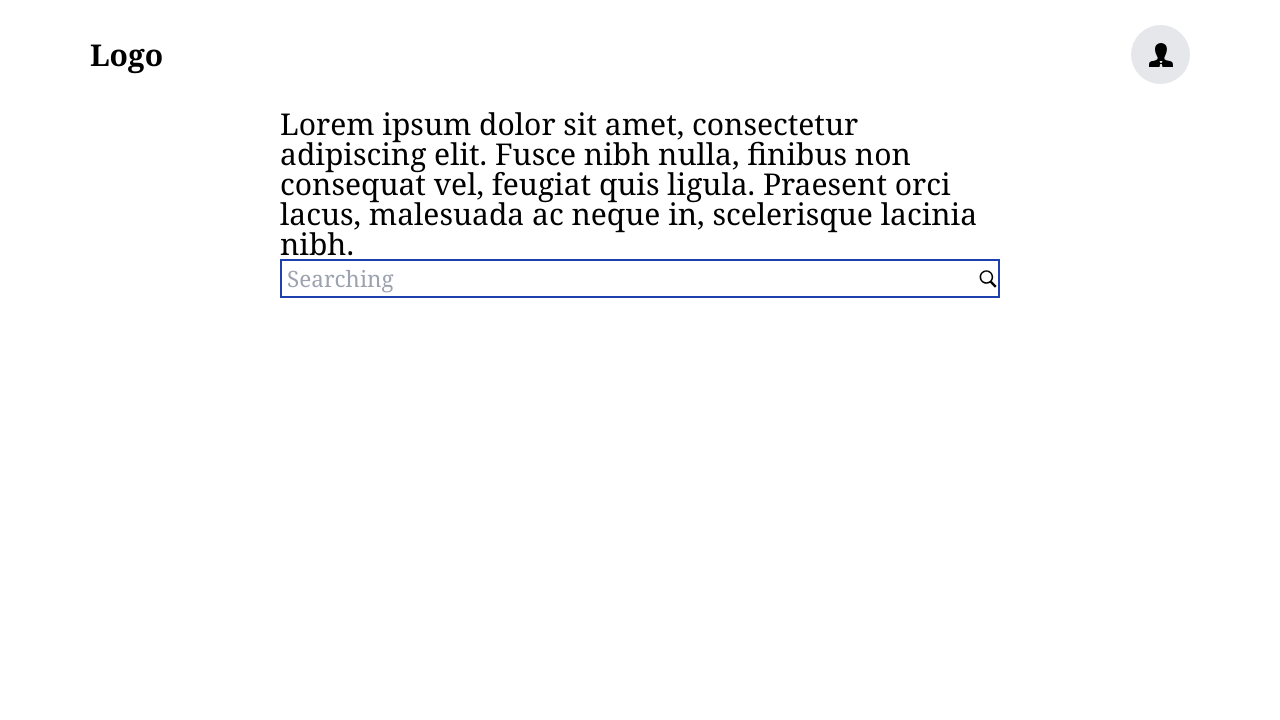
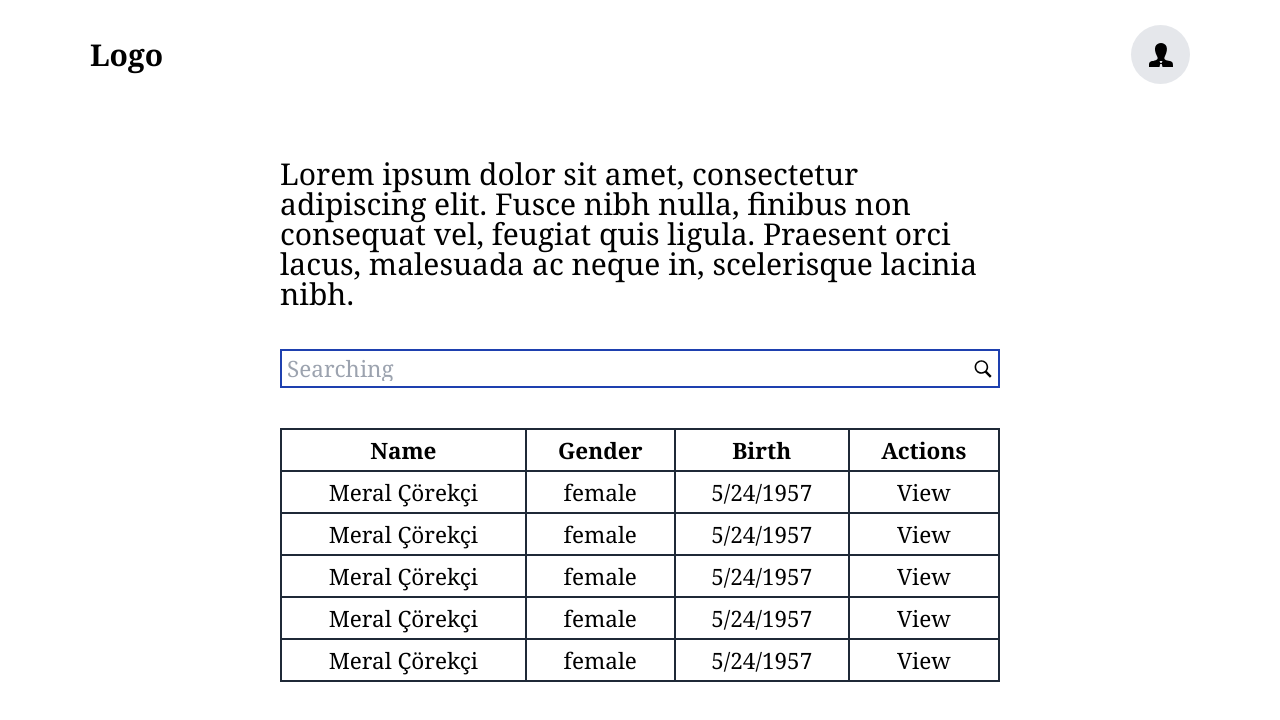
Before and after one commit to Lucaslpa/FrontendChallenge, a React (Create React App) app: page / in a window 1280 px wide. Shown: the top 720 px of the page. Built offline with nearby package versions, Linux system fonts and the light colour scheme.

Commit message:
Add List component

```diff
--- a/src/App.js
+++ b/src/App.js
@@ -1,13 +1,17 @@
 import Menu from "./Components/Menu";
 import Search from "./Components/Search";
+import List from "./Components/List";
+import { patient } from "./patient";
 
 function App() {
   return (
     <div className="w-screen h-screen">
-      <Menu />
+      <header>
+        <Menu />
+      </header>
 
-      <div className=" w-full  ">
-        <div className="max-w-6xl w-full mx-auto">
+      <main className=" w-full mt-20 ">
+        <div className="max-w-6xl px-7  md:px-0 w-full mx-auto">
           <p className="text-5xl">
             {" "}
             Lorem ipsum dolor sit amet, consectetur adipiscing elit. Fusce nibh
@@ -15,8 +19,9 @@ function App() {
             lacus, malesuada ac neque in, scelerisque lacinia nibh.
           </p>
           <Search />
+          <List patients={[patient, patient, patient, patient, patient]} />
         </div>
-      </div>
+      </main>
     </div>
   );
 }
--- /dev/null
+++ b/src/Components/List/index.js
@@ -0,0 +1,51 @@
+import { ConvertDate } from "../../utils/ConvertDate";
+import PropTypes from "prop-types";
+
+function List({ patients }) {
+  const ths = ["Name", "Gender", "Birth", "Actions"];
+
+  return (
+    <div className="text-4xl overflow-x-scroll md:overflow-x-hidden  w-full">
+      <table className="text-4xl  w-full">
+        <thead>
+          <tr className="min-w-500">
+            {ths.map((name) => (
+              <th key={name} className="text-4xl p-3 border-2 border-gray-800">
+                {name}
+              </th>
+            ))}
+          </tr>
+        </thead>
+        <tbody>
+          {patients &&
+            patients.length > 0 &&
+            patients.map((patient) => (
+              <tr key={patient.email}>
+                <td className="text-4xl text-center p-3 border-2 border-gray-800">{`${patient.name.first} ${patient.name.last}`}</td>
+                <td className="text-4xl text-center p-3 border-2 border-gray-800">
+                  {patient.gender}
+                </td>
+                <td className="text-4xl text-center p-3 border-2 border-gray-800">
+                  {ConvertDate(patient.dob.date)}
+                </td>
+                <td className="text-4xl text-center p-3 border-2 border-gray-800">
+                  <button>View</button>
+                </td>
+              </tr>
+            ))}
+        </tbody>
+      </table>
+      {!patients || !patients.length ? (
+        <div className="justify-center p-5">
+          <strong className="text-4xl">no patients</strong>
+        </div>
+      ) : null}
+    </div>
+  );
+}
+
+List.propTypes = {
+  patients: PropTypes.array,
+};
+
+export default List;
--- a/src/Components/Search/index.js
+++ b/src/Components/Search/index.js
@@ -2,12 +2,12 @@ import SearchSVG from "../../assets/search.svg";
 
 function Search() {
   return (
-    <div className="w-full  ">
-      <div className="items-center border-2 border-blue-800 flex">
+    <div className="w-full my-16 ">
+      <div className="items-center border-2 border-blue-800 flex p-2">
         <input
           type="search"
           placeholder="Searching"
-          className="p-2 outline-none w-full text-4xl"
+          className=" outline-none w-full text-4xl"
         />
         <img alt="Search" className="w-full max-w-2 " src={SearchSVG} />
       </div>
--- /dev/null
+++ b/src/patient.js
@@ -0,0 +1,56 @@
+export const patient = {
+  gender: "female",
+  name: {
+    title: "Ms",
+    first: "Meral",
+    last: "Çörekçi",
+  },
+  location: {
+    street: {
+      number: 3966,
+      name: "Doktorlar Cd",
+    },
+    city: "Rize",
+    state: "Kayseri",
+    country: "Turkey",
+    postcode: 36982,
+    coordinates: {
+      latitude: "75.1941",
+      longitude: "137.9248",
+    },
+    timezone: {
+      offset: "-8:00",
+      description: "Pacific Time (US & Canada)",
+    },
+  },
+  email: "meral.corekci@example.com",
+  login: {
+    uuid: "aed262a7-45f2-4b40-848c-0f35b6d78a5b",
+    username: "smallbear966",
+    password: "keng",
+    salt: "w7jTrcqs",
+    md5: "cd01f8e1bd4cd8e712224c0f93c44372",
+    sha1: "a6f32493c721c3bb5415edc0afc6aafe27fdec0f",
+    sha256: "7343813a077b52f6c807462f268f2059b629fdec2e05d016feed69721a4f7df5",
+  },
+  dob: {
+    date: "1957-05-24T06:51:40.910Z",
+    age: 64,
+  },
+  registered: {
+    date: "2008-02-12T01:16:21.757Z",
+    age: 13,
+  },
+  phone: "(384)-563-6795",
+  cell: "(508)-531-9427",
+  id: {
+    name: "",
+    value: null,
+  },
+  picture: {
+    large: "https://randomuser.me/api/portraits/women/69.jpg",
+    medium: "https://randomuser.me/api/portraits/med/women/69.jpg",
+    thumbnail: "https://randomuser.me/api/portraits/thumb/women/69.jpg",
+  },
+  nat: "TR",
+};
--- /dev/null
+++ b/src/utils/ConvertDate.js
@@ -0,0 +1,4 @@
+export const ConvertDate = (date) => {
+  const convertedDate = new Date(date).toLocaleDateString();
+  return convertedDate;
+};
--- a/tailwind.config.js
+++ b/tailwind.config.js
@@ -6,6 +6,9 @@ module.exports = {
       maxWidth: {
         2: "2rem",
         4: "4rem",
+      },
+      minWidth: {
+        500: "50rem"
       },
       fontSize: {
         init: "62.5%",
```
Also changed, not shown: .eslintrc.js, 1 other file (tests, documents, lock files or other folders).
